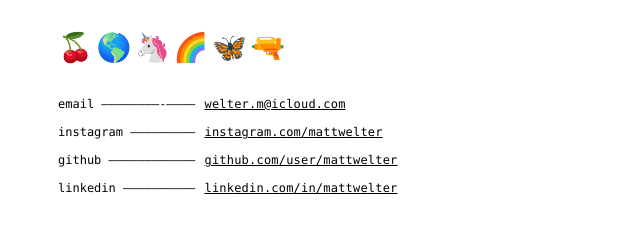
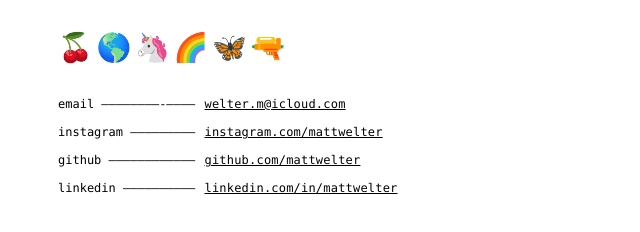
Before and after one commit to mattwelter/mattwelter.github.io, a plain HTML site: page index.html in a window 1280 px wide. Shown: the top 232 px of the page, 0-640 px from the left. Drawn offline with Linux system fonts and the light colour scheme; a web font is replaced by a local one.

Commit message:
Update index.html

```diff
--- a/index.html
+++ b/index.html
@@ -29,7 +29,7 @@
 
 				email ––––––––-–––– <a class="link" href="mailto:welter.m@icloud.com" target="_blank">welter.m@icloud.com</a><br>
 				instagram ————————— <a class="link" href="https://instagram.com/mattwelter" target="_blank">instagram.com/mattwelter</a><br>
-				github –––––––––––– <a class="link" href="https://github.com/user/mattwelter" target="_blank">github.com/user/mattwelter</a><br>
+				github –––––––––––– <a class="link" href="https://github.com/mattwelter" target="_blank">github.com/mattwelter</a><br>
 				linkedin –––––––––– <a class="link" href="https://linkedin.com/in/mattwelter" target="_blank">linkedin.com/in/mattwelter</a><br>
 				<br>
 				<br>
```
